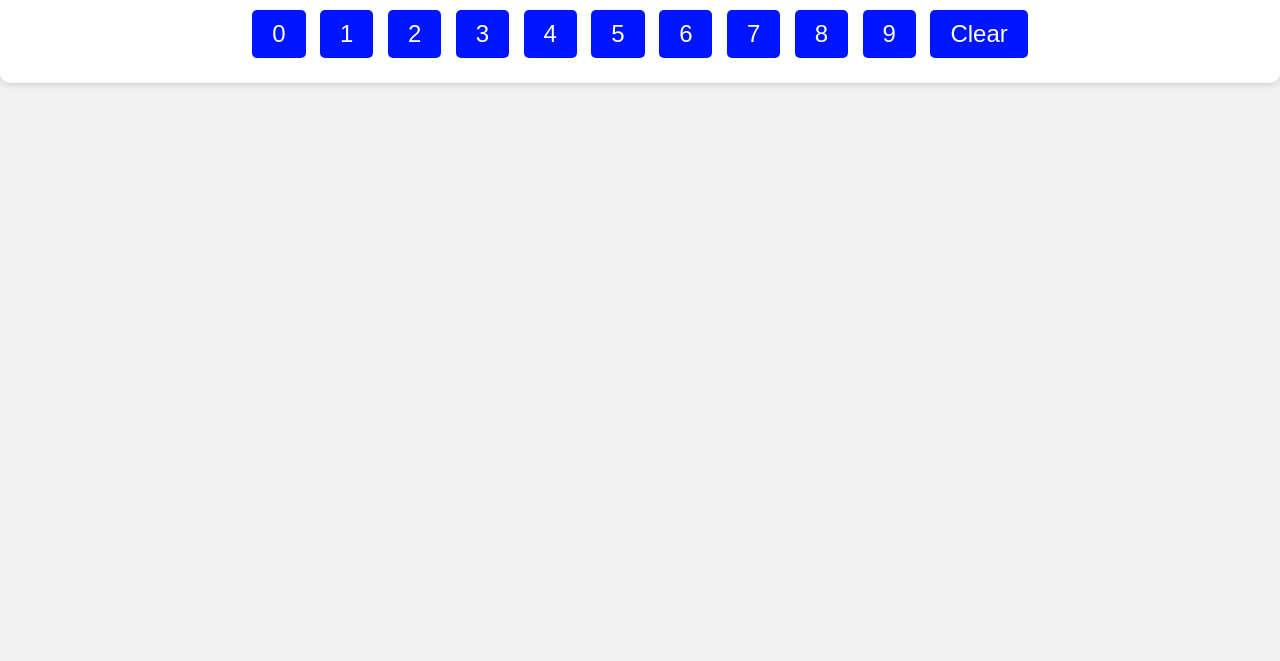
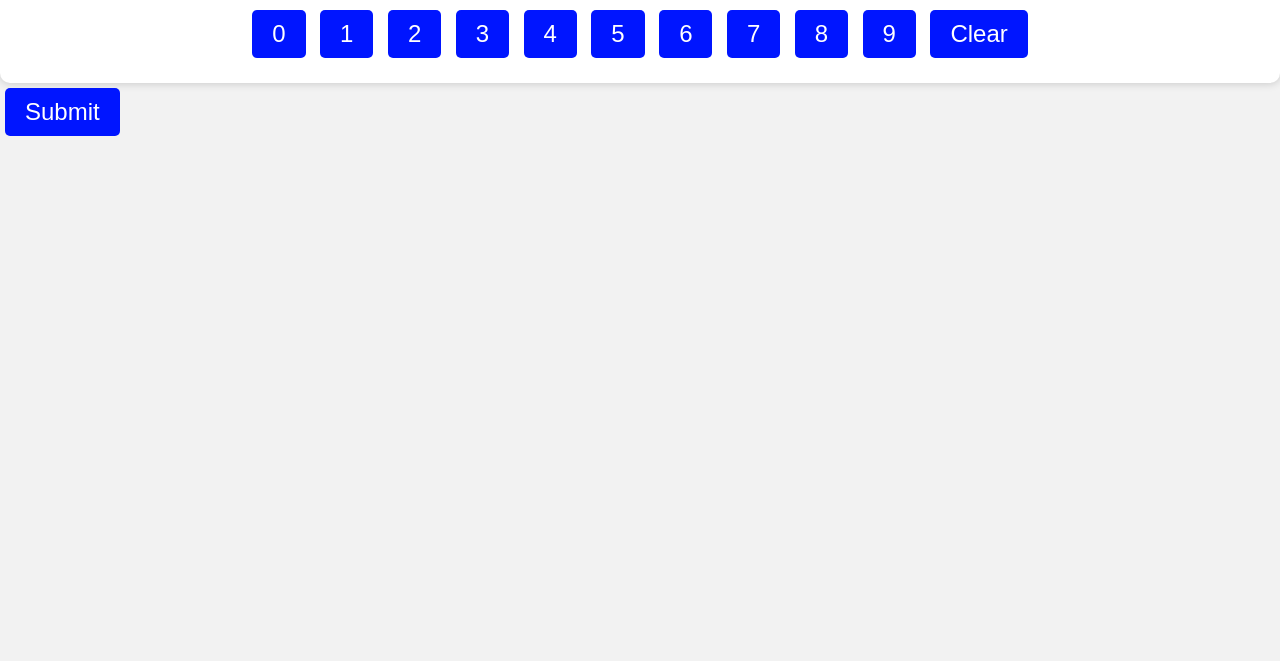
Before and after one commit to jsarnold2002/jsarnold2002.github.io, a plain HTML site: page final/final.html in a window 1280 px wide. Shown: the part 139-800 px from the top of the page. Drawn offline with Linux system fonts and the light colour scheme.

Commit message:
enter button

```diff
--- a/final/final.css
+++ b/final/final.css
@@ -44,3 +44,19 @@ body {
 .input-button:hover {
     background-color: #0056b3;
 }
+
+.enter-button {
+    font-size: 24px;
+    padding: 10px 20px;
+    margin: 5px;
+    background-color: #0015ff;
+    color: #fff;
+    border: none;
+    border-radius: 5px;
+    transition: background-color 0.3s ease;
+    text-align: center;
+}
+
+.enter-button:hover {
+    background-color: #0056b3;
+}
--- a/final/final.html
+++ b/final/final.html
@@ -24,6 +24,8 @@
             <button class="input-button" onclick="clearPhoneNumber()">Clear</button>
         </div>
     </div>
+    <button class="enter-button" onclick="submitPhoneNumber()">Submit</button>
+
     <script src="final.js"></script>
 </body>
 </html>
--- a/final/final.js
+++ b/final/final.js
@@ -13,3 +13,11 @@ function clearPhoneNumber() {
 function updatePhoneNumberDisplay() {
     document.getElementById('phoneNumber').innerText = phoneNumberInput;
 }
+
+function submitPhoneNumber() {
+    if (phoneNumberInput.length === 10) {
+        alert("Good job!");
+    } else {
+        alert("Please enter a valid 10-digit phone number.");
+    }
+}
```
